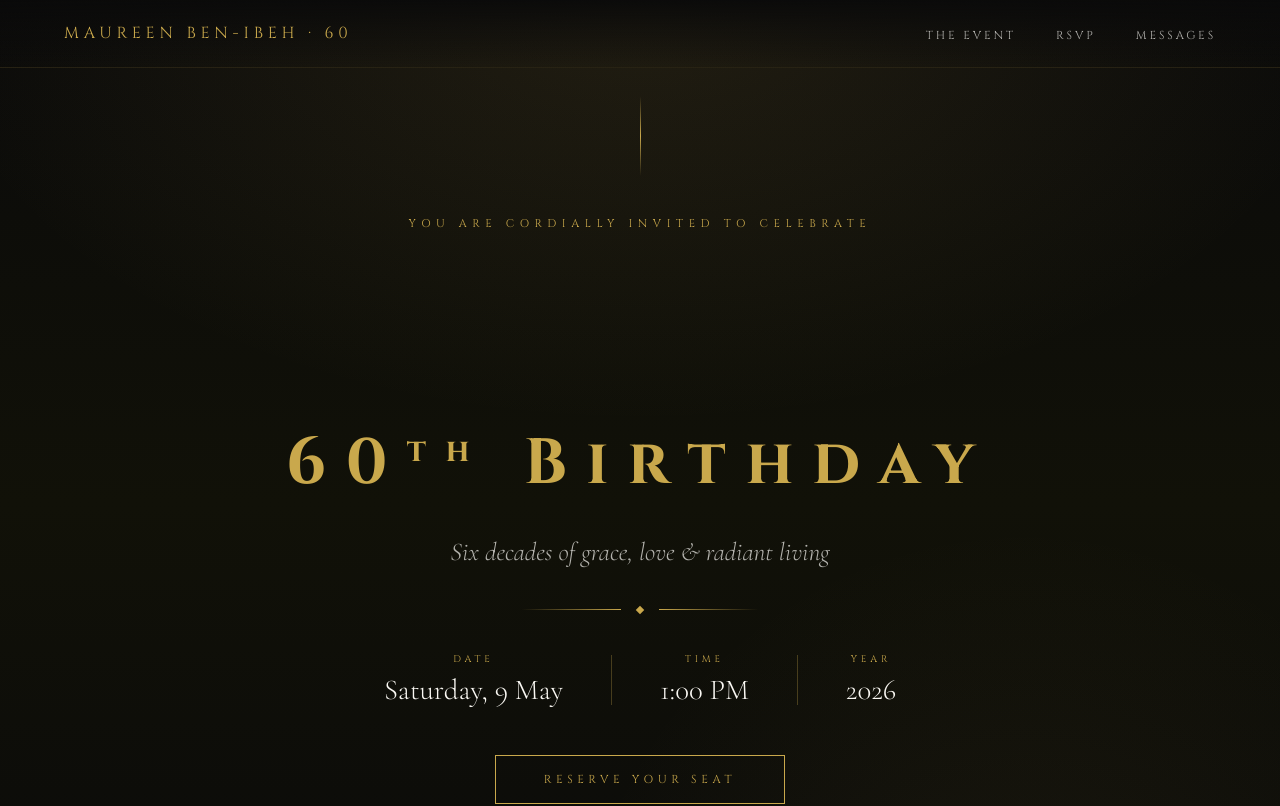
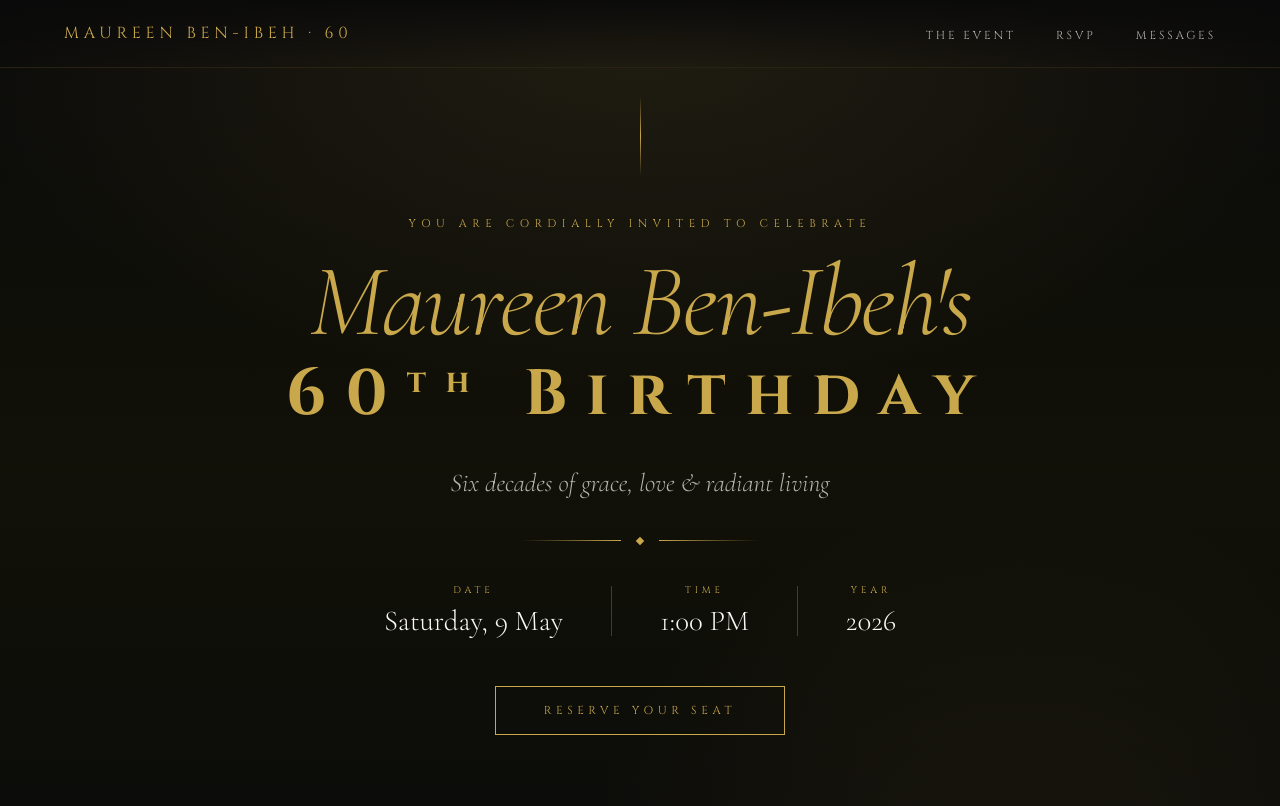
Before and after one commit to samuelibeh/maureen-60th, a Next.js app: page / in a window 1280 px wide. Shown: the top 806 px of the page. Built offline with nearby package versions, Linux system fonts and the light colour scheme; no server answers; the database is empty.

Commit message:
Fix hero name visibility - replace shimmer with solid gold

```diff
--- a/app/page.tsx
+++ b/app/page.tsx
@@ -302,7 +302,7 @@ export default function Maureen60th() {
         }
         .hero-name {
           font-family: 'Cormorant Garamond', serif;
-          font-size: clamp(5rem, 14vw, 13rem);
+          font-size: clamp(2.3rem, 8vw, 7rem);
           font-weight: 300;
           font-style: italic;
           line-height: 0.9;
@@ -785,7 +785,7 @@ export default function Maureen60th() {
         <div className="hero-bg" />
         <div className="hero-rule" />
         <span className="hero-eyebrow">You are cordially invited to celebrate</span>
-        <h1 className="hero-name gold-shimmer">Maureen Ben-Ibeh&apos;s</h1>
+        <h1 className="hero-name" style={{ color: 'var(--gold)' }}>Maureen Ben-Ibeh&apos;s</h1>
         <div className="hero-sixty">
           60<sup style={{ fontSize: '0.5em', verticalAlign: 'super' }}>th</sup> Birthday
         </div>
```
